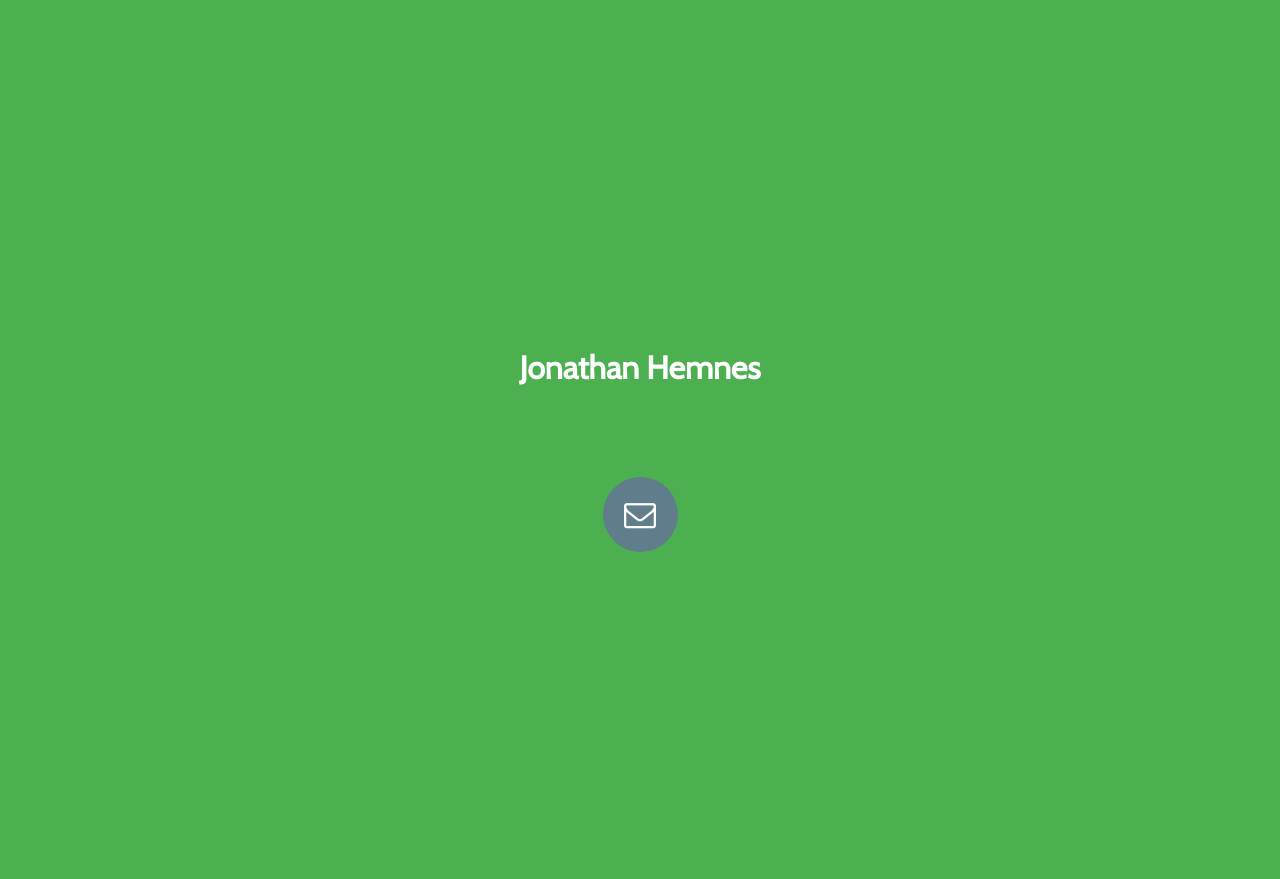
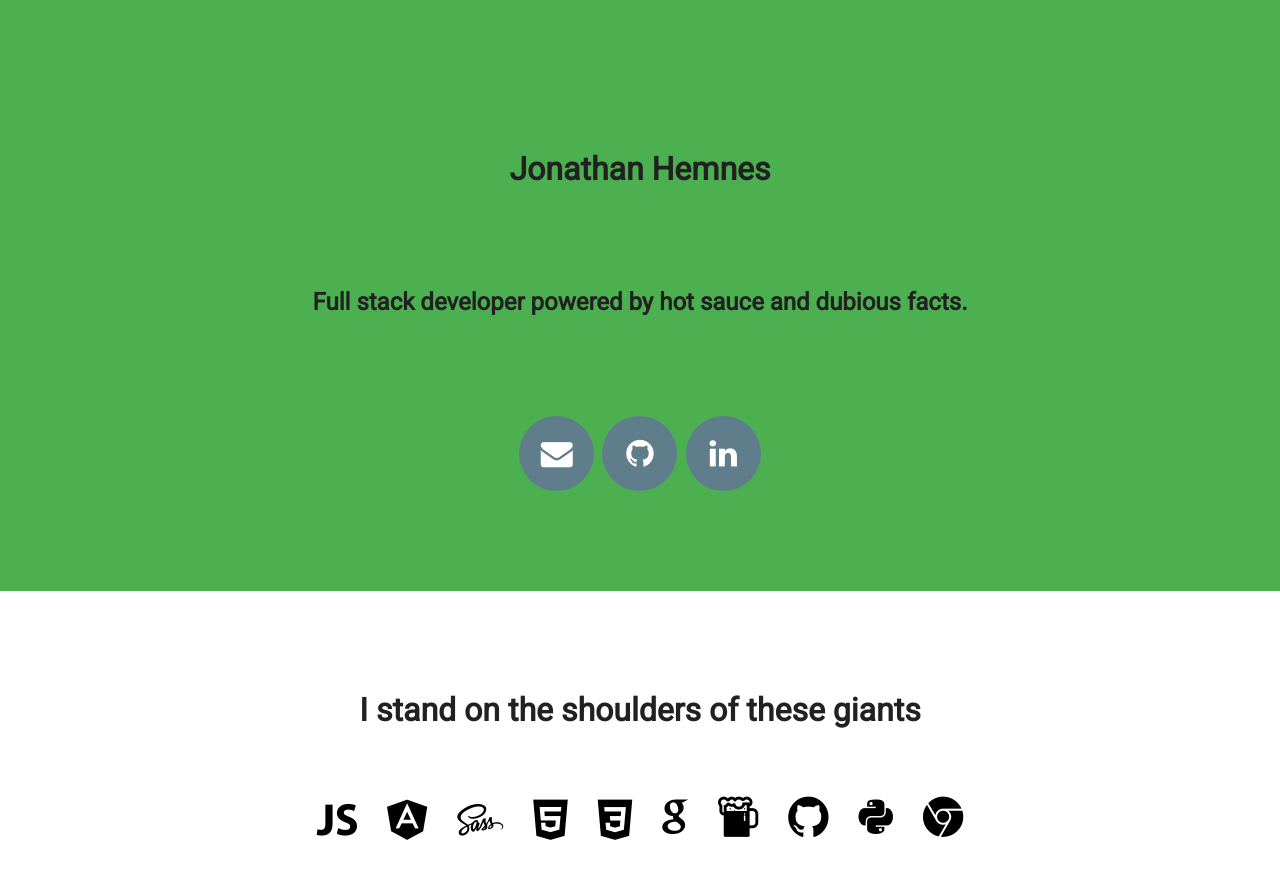
Before and after one commit to JonathanHemnes/1800hemnes, a Jekyll site: the page built from index.html, in a window 1280 px wide. Shown: the top 879 px of the page. Built offline with Jekyll 4.4.1, drawn with Linux system fonts in a browser that asks for light colours.

Commit message:
first draft

```diff
--- a/_includes/card.html
+++ b/_includes/card.html
@@ -1,10 +1,42 @@
 <div class="business-card">
-    <div class="logo-space">
+    <div class="title">
         <h1>Jonathan Hemnes</h1>
-        <div class="circle">
+        <h2>Full stack developer powered by hot sauce and dubious facts.</h2>
+    </div>
+    <div class="icon-container">
+        <div class="icons">
+            <div class="circle">
                 <a href="mailto:{{ site.email }}" target="_blank">
-                    <i class="fa fa-envelope-o fa-2x"></i>
+                    <i class="fa fa-envelope fa-2x"></i>
                 </a>
             </div>
+            <div class="circle">
+                <a href="https://github.com/JonathanHemnes" target="_blank">
+                    <i class="fa fa-github fa-2x"></i>
+                </a>
+            </div>
+            <div class="circle">
+                <a href="https://www.linkedin.com/in/jonathanhemnes/" target="_blank">
+                    <i class="fa fa-linkedin fa-2x"></i>
+                </a>
+            </div>
+        </div>
     </div>
 </div>
+<div class="technologies">
+    <h1>I stand on the shoulders of these giants</h1>
+    <div class="tech-icon-container">
+        <div class="tech-icons">
+            <i class="icon ion-social-javascript"></i>
+            <i class="icon ion-social-angular"></i>
+            <i class="icon ion-social-sass"></i>
+            <i class="icon ion-social-html5"></i>
+            <i class="icon ion-social-css3"></i>
+            <i class="ion ion-social-google"></i>
+            <i class="ion ion-beer"></i>
+            <i class="ion ion-social-github"></i>
+            <i class="ion ion-social-python"></i>
+            <i class="ion ion-social-chrome"></i>
+        </div>
+    </div>
+</div>
--- a/_includes/head.html
+++ b/_includes/head.html
@@ -24,6 +24,6 @@
     <title>{% if page.title %}{{ page.title }}{% else %}{{ site.title }}{% endif %}</title>
 
     <link href="{{ "/css/main.css" | prepend: site.baseurl }}" rel="stylesheet">
-    <link href="https://fonts.googleapis.com/css?family=Cabin" rel="stylesheet">
+    <link href="https://fonts.googleapis.com/css?family=Roboto" rel="stylesheet">
 
 </head>
--- a/_includes/scripts.html
+++ b/_includes/scripts.html
@@ -1 +1,2 @@
 <link rel="stylesheet" href="https://maxcdn.bootstrapcdn.com/font-awesome/4.7.0/css/font-awesome.min.css">
+<link rel="stylesheet" href="https://cdnjs.cloudflare.com/ajax/libs/ionicons/2.0.1/css/ionicons.min.css">
--- a/_sass/_base.scss
+++ b/_sass/_base.scss
@@ -1,23 +1,42 @@
 @import "mixins";
 @import "variables";
 
+h1,
+h2,
+h3 {
+    color: $primary-text-color;
+    text-align: center;
+}
+
 .business-card {
-    background: black;
-    height: 100vh;
+
     width: 100vw;
     overflow: hidden;
+    background: $default-primary-color;
+
+    .title {
+        text-align: center;
+        width: 100vw;
+
+        h1 {
+            margin-bottom: 100px;
+            margin-top: 150px;
+        }
+    }
+    .icon-container {
+        padding-top: 100px;
+        padding-bottom: 100px;
+        width: 250px;
+        display: block;
+        margin: auto;
+
+        .icons {
+
             display: flex;
-    flex-direction: column;
+            flex-direction: row;
             align-content: center;
             align-items: center;
             justify-content: center;
-    h1,
-    h2,
-    h3 {
-        color: $text-primary-color;
-    }
-    background: $default-primary-color;
-    .logo-space {
 
             .circle {
                 @include fadeIn( 1s);
@@ -26,7 +45,6 @@
                 align-items: center;
                 justify-content: center;
                 margin: auto;
-            margin-top: 10vh;
                 border-radius: 50%;
                 background-color: $accent-color;
                 height: 75px;
@@ -40,3 +58,24 @@
             }
         }
     }
+}
+.technologies {
+    margin-top: 100px;
+
+    .tech-icon-container {
+        margin-top: 50px;
+        margin-left: 20%;
+        margin-right: 20%;
+        display: block;
+
+        .tech-icons {
+            display: flex;
+            justify-content: center;
+            flex-wrap: wrap;
+            i {
+                margin: 15px;
+                font-size: 46px;
+            }
+        }
+    }
+}
--- a/css/main.scss
+++ b/css/main.scss
@@ -13,7 +13,7 @@ $background-pattern-url: url('{{ site.baseurl }}/img/ECS_BRAND_PATTERN.jpg');
         outline: 0;
         vertical-align: baseline;
         background: transparent;
-        font-family: 'Cabin', sans-serif;
+        font-family: 'Roboto', sans-serif;
     }
 
 // Import partials from `sass_dir` (defaults to `_sass`)
```
Lines whose indentation alone changed are shown as unchanged.
